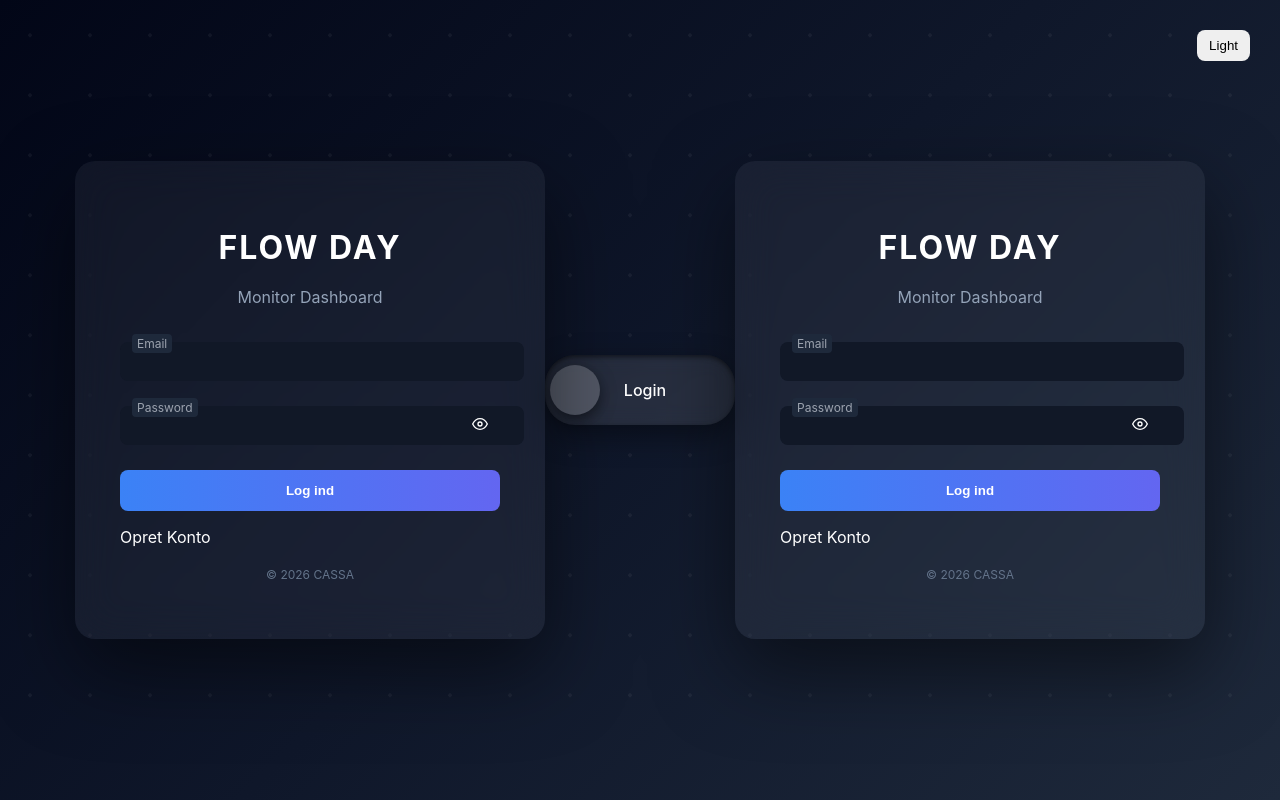
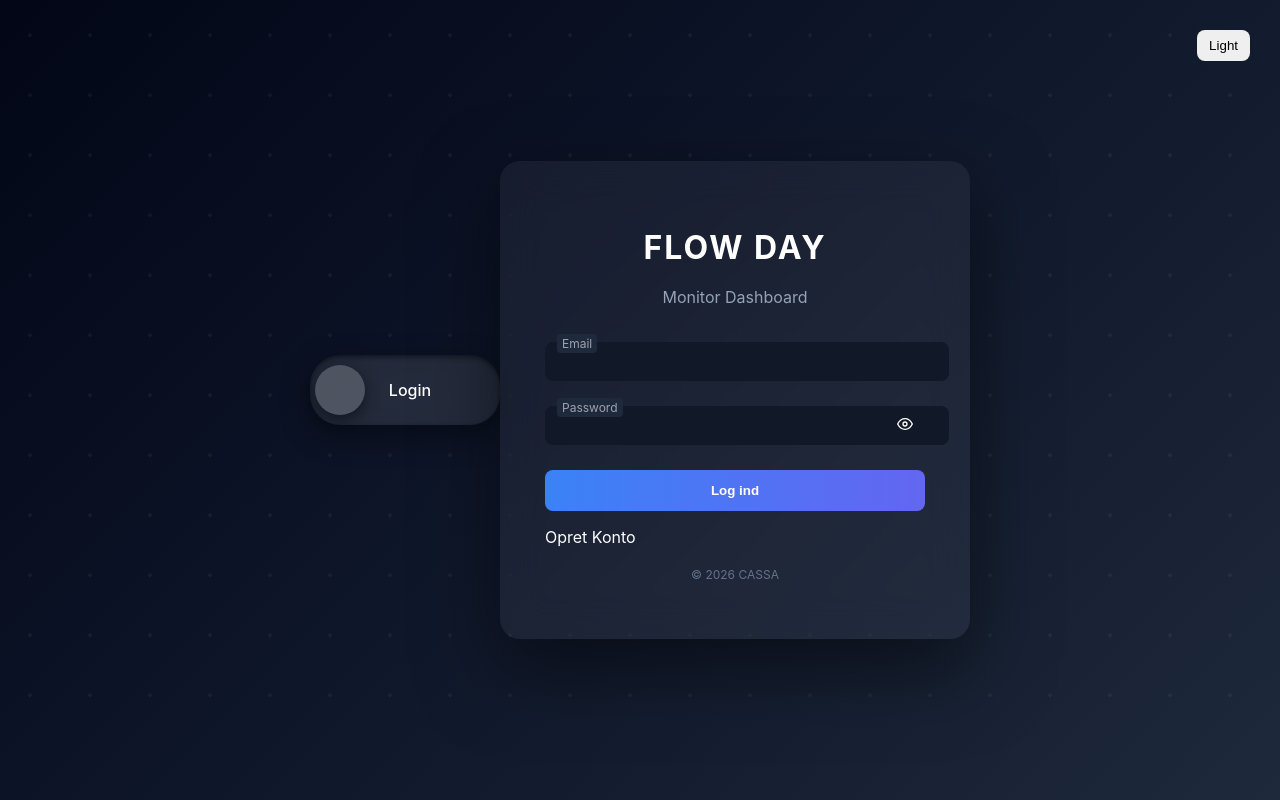
Before and after one commit to Caspersanti95-ctrl/taskapp-backend, a React (Create React App) app in the folder taskapp-client/: page /login in a window 1280 px wide. Built offline with nearby package versions, Linux system fonts and the light colour scheme.

Commit message:
fix login5

```diff
--- a/taskapp-client/src/pages/AuthPage.js
+++ b/taskapp-client/src/pages/AuthPage.js
@@ -48,9 +48,6 @@ export default function AuthPage() {
 
             <div className="particles"></div>
 
-            <Login openSignup={openSignup} />
-
-
                 <div className="toggle-container">
                     <div className={'toggle ${isSignup ? "active" : ""}'}
                         onClick={toggleMode}
```
